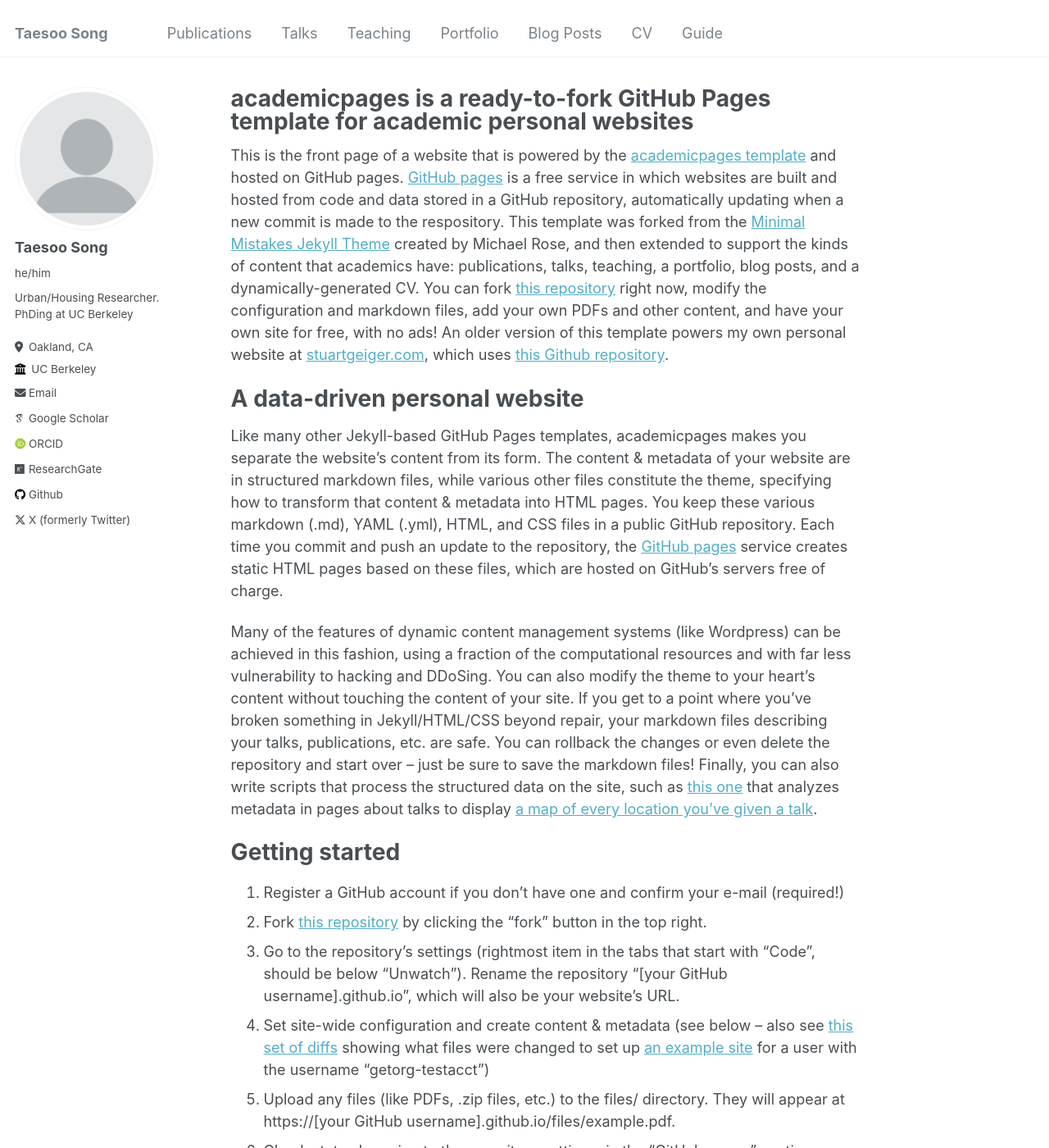
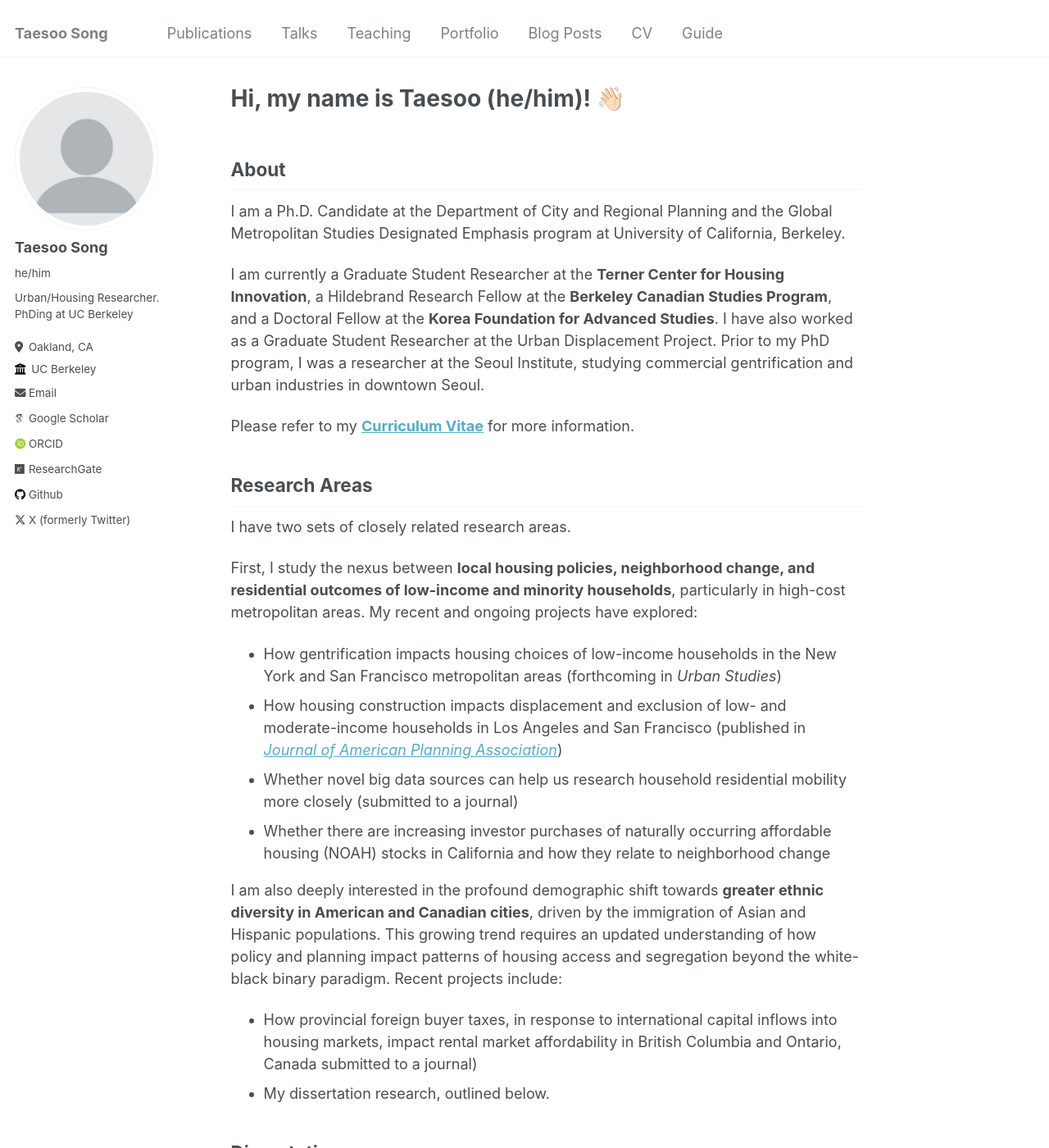
Before and after one commit to taesoosong/taesoosong.github.io, a Jekyll site: the page built from _pages/about.md, in a window 1280 px wide and 1400 px high. Shown: the whole window at 82% size. Built offline with Jekyll 4.4.1, drawn with Linux system fonts in a browser that asks for light colours; some web fonts are replaced; some of the changed text lies outside the part shown.

Commit message:
Update about.md

```diff
--- a/_pages/about.md
+++ b/_pages/about.md
@@ -1,49 +1,36 @@
 ---
 permalink: /
-title: "academicpages is a ready-to-fork GitHub Pages template for academic personal websites"
+title: "Hi, my name is Taesoo (he/him)! 👋🏻"
+excerpt: "About me"
 author_profile: true
 redirect_from:
   - /about/
   - /about.html
 ---
 
-This is the front page of a website that is powered by the [academicpages template](https://github.com/academicpages/academicpages.github.io) and hosted on GitHub pages. [GitHub pages](https://pages.github.com) is a free service in which websites are built and hosted from code and data stored in a GitHub repository, automatically updating when a new commit is made to the respository. This template was forked from the [Minimal Mistakes Jekyll Theme](https://mmistakes.github.io/minimal-mistakes/) created by Michael Rose, and then extended to support the kinds of content that academics have: publications, talks, teaching, a portfolio, blog posts, and a dynamically-generated CV. You can fork [this repository](https://github.com/academicpages/academicpages.github.io) right now, modify the configuration and markdown files, add your own PDFs and other content, and have your own site for free, with no ads! An older version of this template powers my own personal website at [stuartgeiger.com](http://stuartgeiger.com), which uses [this Github repository](https://github.com/staeiou/staeiou.github.io).
+## About
+I am a Ph.D. Candidate at the Department of City and Regional Planning and the Global Metropolitan Studies Designated Emphasis program at University of California, Berkeley.
 
-A data-driven personal website
-======
-Like many other Jekyll-based GitHub Pages templates, academicpages makes you separate the website's content from its form. The content & metadata of your website are in structured markdown files, while various other files constitute the theme, specifying how to transform that content & metadata into HTML pages. You keep these various markdown (.md), YAML (.yml), HTML, and CSS files in a public GitHub repository. Each time you commit and push an update to the repository, the [GitHub pages](https://pages.github.com/) service creates static HTML pages based on these files, which are hosted on GitHub's servers free of charge.
+I am currently a Graduate Student Researcher at the **Terner Center for Housing Innovation**, a Hildebrand Research Fellow at the **Berkeley Canadian Studies Program**, and a Doctoral Fellow at the **Korea Foundation for Advanced Studies**. I have also worked as a Graduate Student Researcher at the Urban Displacement Project. Prior to my PhD program, I was a researcher at the Seoul Institute, studying commercial gentrification and urban industries in downtown Seoul.
 
-Many of the features of dynamic content management systems (like Wordpress) can be achieved in this fashion, using a fraction of the computational resources and with far less vulnerability to hacking and DDoSing. You can also modify the theme to your heart's content without touching the content of your site. If you get to a point where you've broken something in Jekyll/HTML/CSS beyond repair, your markdown files describing your talks, publications, etc. are safe. You can rollback the changes or even delete the repository and start over -- just be sure to save the markdown files! Finally, you can also write scripts that process the structured data on the site, such as [this one](https://github.com/academicpages/academicpages.github.io/blob/master/talkmap.ipynb) that analyzes metadata in pages about talks to display [a map of every location you've given a talk](https://academicpages.github.io/talkmap.html).
+Please refer to my [**Curriculum Vitae**](https://taesoosong.github.io/academic_cv/song_taesoo_cv.pdf) for more information.
 
-Getting started
-======
-1. Register a GitHub account if you don't have one and confirm your e-mail (required!)
-1. Fork [this repository](https://github.com/academicpages/academicpages.github.io) by clicking the "fork" button in the top right.
-1. Go to the repository's settings (rightmost item in the tabs that start with "Code", should be below "Unwatch"). Rename the repository "[your GitHub username].github.io", which will also be your website's URL.
-1. Set site-wide configuration and create content & metadata (see below -- also see [this set of diffs](http://archive.is/3TPas) showing what files were changed to set up [an example site](https://getorg-testacct.github.io) for a user with the username "getorg-testacct")
-1. Upload any files (like PDFs, .zip files, etc.) to the files/ directory. They will appear at https://[your GitHub username].github.io/files/example.pdf.
-1. Check status by going to the repository settings, in the "GitHub pages" section
+## Research Areas
+I have two sets of closely related research areas.
 
-Site-wide configuration
-------
-The main configuration file for the site is in the base directory in [_config.yml](https://github.com/academicpages/academicpages.github.io/blob/master/_config.yml), which defines the content in the sidebars and other site-wide features. You will need to replace the default variables with ones about yourself and your site's github repository. The configuration file for the top menu is in [_data/navigation.yml](https://github.com/academicpages/academicpages.github.io/blob/master/_data/navigation.yml). For example, if you don't have a portfolio or blog posts, you can remove those items from that navigation.yml file to remove them from the header.
+First, I study the nexus between **local housing policies, neighborhood change, and residential outcomes of low-income and minority households**, particularly in high-cost metropolitan areas. My recent and ongoing projects have explored:
+- How gentrification impacts housing choices of low-income households in the New York and San Francisco metropolitan areas (forthcoming in _Urban Studies_)
+- How housing construction impacts displacement and exclusion of low- and moderate-income households in Los Angeles and San Francisco (published in [_Journal of American Planning Association_](https://doi.org/10.1080/01944363.2024.2319293))
+- Whether novel big data sources can help us research household residential mobility more closely (submitted to a journal)
+- Whether there are increasing investor purchases of naturally occurring affordable housing (NOAH) stocks in California and how they relate to neighborhood change
 
-Create content & metadata
-------
-For site content, there is one markdown file for each type of content, which are stored in directories like _publications, _talks, _posts, _teaching, or _pages. For example, each talk is a markdown file in the [_talks directory](https://github.com/academicpages/academicpages.github.io/tree/master/_talks). At the top of each markdown file is structured data in YAML about the talk, which the theme will parse to do lots of cool stuff. The same structured data about a talk is used to generate the list of talks on the [Talks page](https://academicpages.github.io/talks), each [individual page](https://academicpages.github.io/talks/2012-03-01-talk-1) for specific talks, the talks section for the [CV page](https://academicpages.github.io/cv), and the [map of places you've given a talk](https://academicpages.github.io/talkmap.html) (if you run this [python file](https://github.com/academicpages/academicpages.github.io/blob/master/talkmap.py) or [Jupyter notebook](https://github.com/academicpages/academicpages.github.io/blob/master/talkmap.ipynb), which creates the HTML for the map based on the contents of the _talks directory).
+I am also deeply interested in the profound demographic shift towards **greater ethnic diversity in American and Canadian cities**, driven by the immigration of Asian and Hispanic populations. This growing trend requires an updated understanding of how policy and planning impact patterns of housing access and segregation beyond the white-black binary paradigm. Recent projects include:
+- How provincial foreign buyer taxes, in response to international capital inflows into housing markets, impact rental market affordability in British Columbia and Ontario, Canada submitted to a journal)
+- My dissertation research, outlined below.
 
-**Markdown generator**
 
-I have also created [a set of Jupyter notebooks](https://github.com/academicpages/academicpages.github.io/tree/master/markdown_generator
-) that converts a CSV containing structured data about talks or presentations into individual markdown files that will be properly formatted for the academicpages template. The sample CSVs in that directory are the ones I used to create my own personal website at stuartgeiger.com. My usual workflow is that I keep a spreadsheet of my publications and talks, then run the code in these notebooks to generate the markdown files, then commit and push them to the GitHub repository.
-
-How to edit your site's GitHub repository
-------
-Many people use a git client to create files on their local computer and then push them to GitHub's servers. If you are not familiar with git, you can directly edit these configuration and markdown files directly in the github.com interface. Navigate to a file (like [this one](https://github.com/academicpages/academicpages.github.io/blob/master/_talks/2012-03-01-talk-1.md) and click the pencil icon in the top right of the content preview (to the right of the "Raw | Blame | History" buttons). You can delete a file by clicking the trashcan icon to the right of the pencil icon. You can also create new files or upload files by navigating to a directory and clicking the "Create new file" or "Upload files" buttons.
-
-Example: editing a markdown file for a talk
-![Editing a markdown file for a talk](/images/editing-talk.png)
-
-For more info
-------
-More info about configuring academicpages can be found in [the guide](https://academicpages.github.io/markdown/). The [guides for the Minimal Mistakes theme](https://mmistakes.github.io/minimal-mistakes/docs/configuration/) (which this theme was forked from) might also be helpful.
+## Dissertation
+**My dissertation research** seeks to reassess the prevailing narrative that Asian Americans encounter minimal barriers in the housing market. Specifically, I hypothesize that Asian Americans face both conventional resource-based housing constraints and distinct forms of housing discrimination, which could potentially be underestimated when their vast internal diversity and unique experiences of racism are disregarded. I answer three questions using quantitative and computational text analysis methods:
+- Have Asian Americans experienced unequal levels of homeownership and neighborhood quality by ethnic groups, and if so, what factors explain these disparities?
+- How do restrictive land use regulations affect segregation among Asian Americans?
+- Do recent property purchase restrictions targeting foreigners, particularly the Chinese, manifest exclusionary motives against the housing access of Asian Americans?
```
